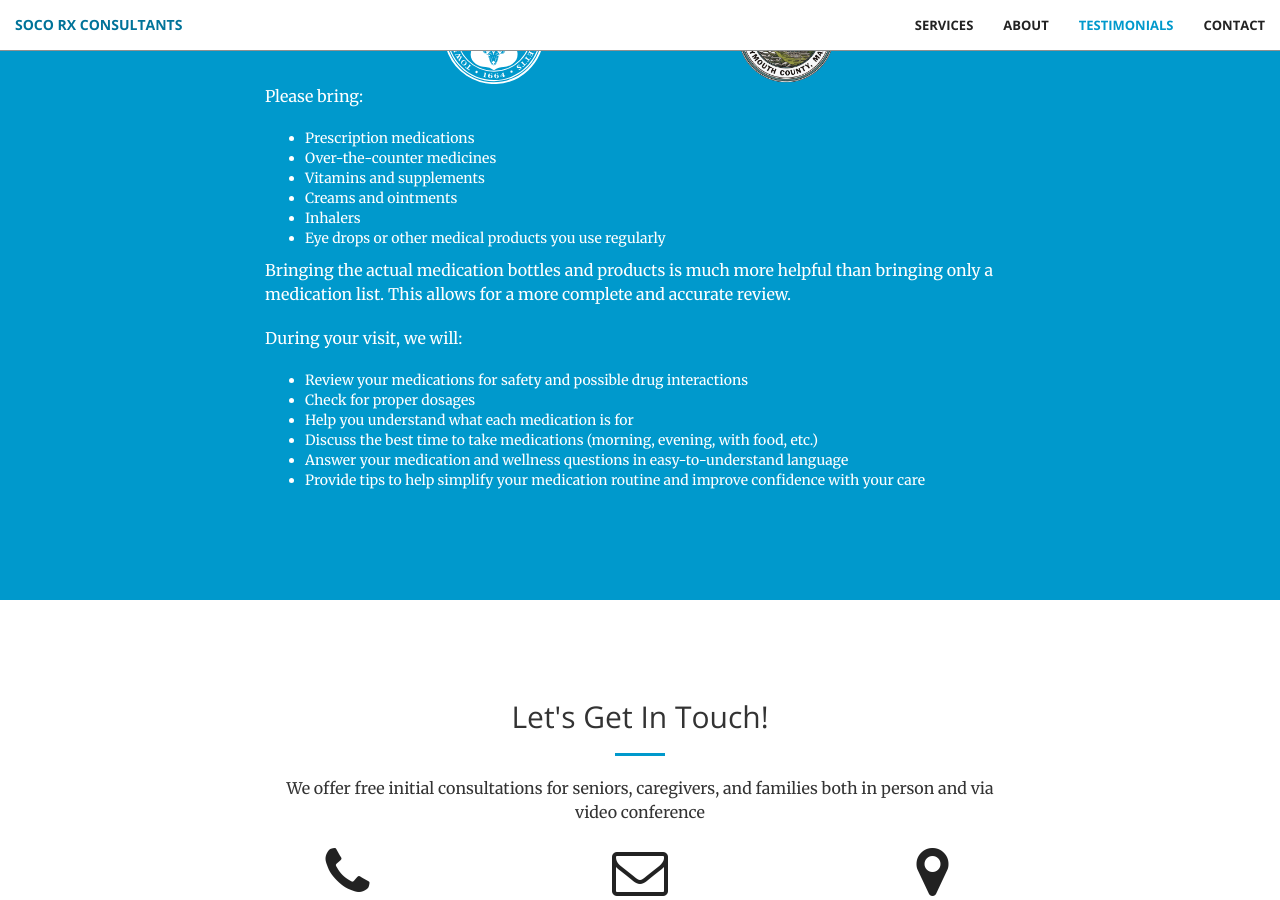
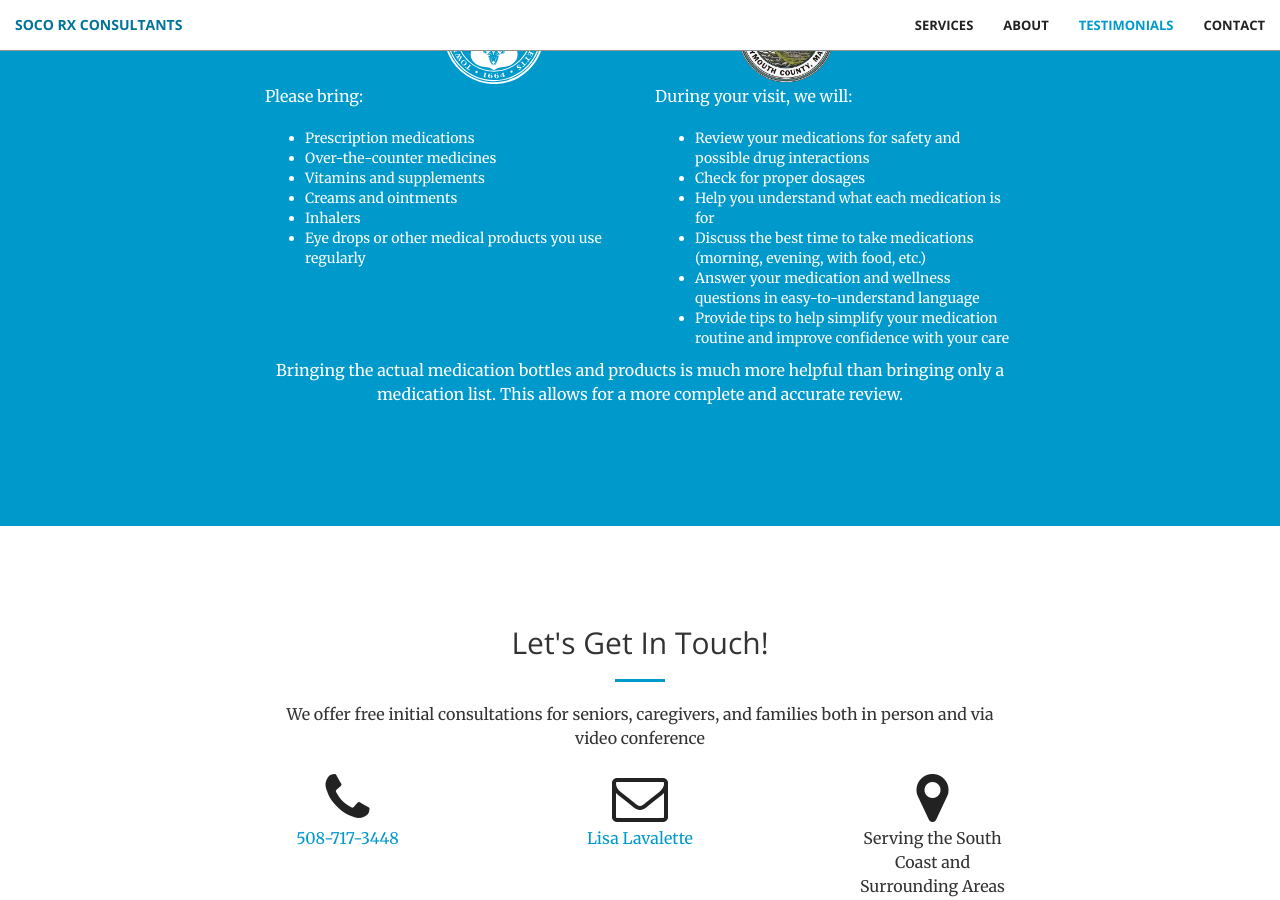
Before and after one commit to edlavalette/edlavalette.github.io, a Jekyll site: the page built from index.html, in a window 1280 px wide and 900 px high, scrolled down 3913 px. Built offline with Jekyll 4.4.1, drawn with Linux system fonts in a browser that asks for light colours.

Commit message:
Update volunteer.html

```diff
--- a/_includes/volunteer.html
+++ b/_includes/volunteer.html
@@ -35,7 +35,7 @@
 </div>
 <div class="container">
     <div class="row">
-        <div class="col-lg-8 col-lg-offset-2">
+        <div class="col-lg-4 col-lg-offset-2 col-md-6">
             <p class="text-faded">Please bring:</p>
             <ul class="text-faded">
                 <li>Prescription medications</li>
@@ -45,7 +45,8 @@
                 <li>Inhalers</li>
                 <li>Eye drops or other medical products you use regularly</li>
             </ul>
-            <p class="text-faded">Bringing the actual medication bottles and products is much more helpful than bringing only a medication list. This allows for a more complete and accurate review.</p>
+        </div>
+        <div class="col-lg-4 col-md-6">
             <p class="text-faded">During your visit, we will:</p>
             <ul class="text-faded">
                 <li>Review your medications for safety and possible drug interactions</li>
@@ -57,5 +58,10 @@
             </ul>
         </div>
     </div>
+    <div class="row">
+        <div class="col-lg-8 col-lg-offset-2 text-center">
+            <p class="text-faded">Bringing the actual medication bottles and products is much more helpful than bringing only a medication list. This allows for a more complete and accurate review.</p>
+        </div>
+    </div>
 </div>
 </section>
```
